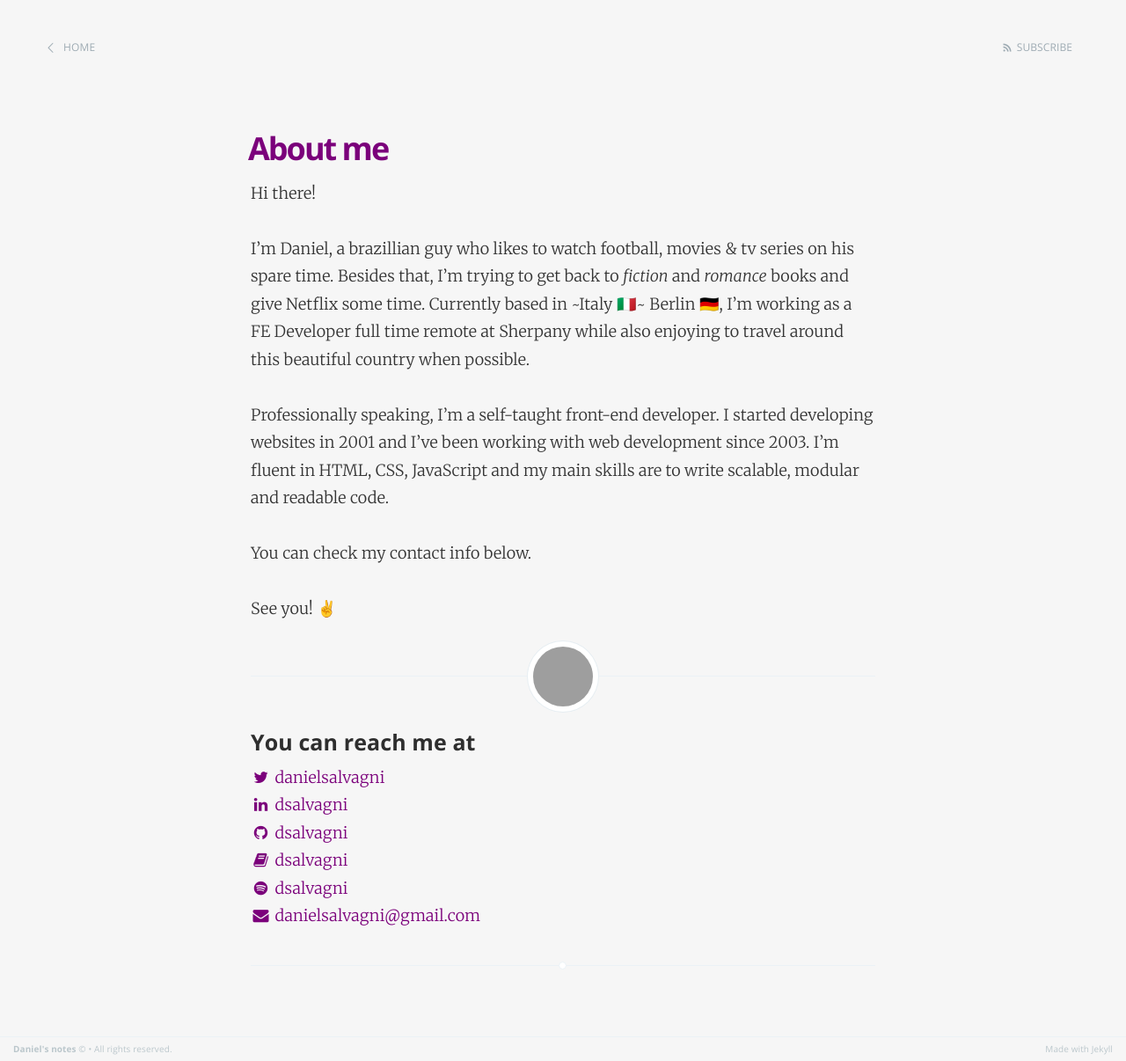
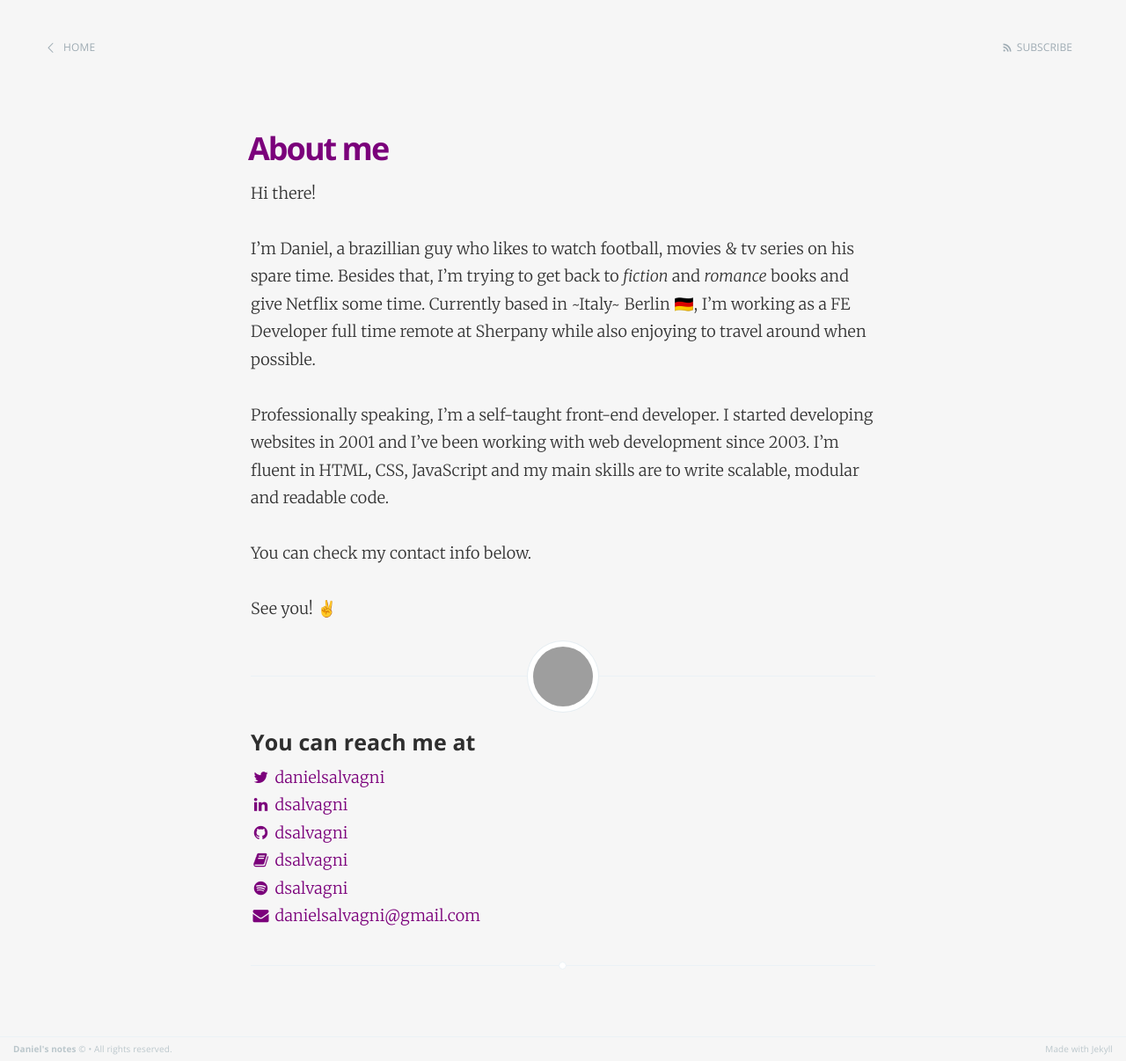
Before and after one commit to dsalvagni/dsalvagni.github.io, a Jekyll site: the page built from about.md, in a window 1280 px wide. Shown: the whole page at 88% size. Built offline with Jekyll 4.4.1, drawn with Linux system fonts in a browser that asks for light colours; nearby versions of some CDN libraries; grey boxes are pictures that could not be loaded.

Commit message:
Update about.md

```diff
--- a/about.md
+++ b/about.md
@@ -5,7 +5,7 @@ title: About me
 
 Hi there!
 
-I'm Daniel, a brazillian guy who likes to watch football, movies & tv series on his spare time. Besides that, I'm trying to get back to _fiction_ and _romance_ books and give Netflix some time. Currently based in ~Italy 🇮🇹~ Berlin 🇩🇪, I'm working as a FE Developer full time remote at Sherpany while also enjoying to travel around this beautiful country when possible.
+I'm Daniel, a brazillian guy who likes to watch football, movies & tv series on his spare time. Besides that, I'm trying to get back to _fiction_ and _romance_ books and give Netflix some time. Currently based in ~Italy~ Berlin 🇩🇪, I'm working as a FE Developer full time remote at Sherpany while also enjoying to travel around when possible.
 
 Professionally speaking, I’m a self-taught front-end developer. I started developing websites in 2001 and I’ve been working with web development since 2003. I’m fluent in HTML, CSS, JavaScript and my main skills are to write scalable, modular and readable code.
 
```
